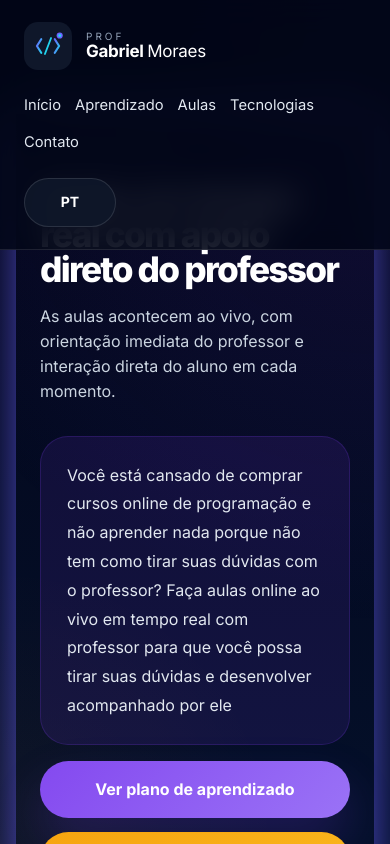
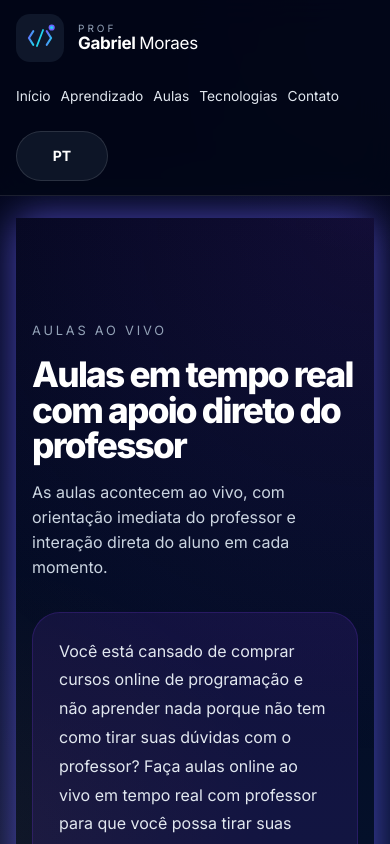
Before and after one commit to artego974/Prof-Gabriel-Moraes, a React (Vite) app in the folder prof_gabriel_moraes/: page / in a window 390 px wide. Built offline with nearby package versions, Linux system fonts and the light colour scheme.

Commit message:
ajuste de espaçamento

```diff
--- a/prof_gabriel_moraes/src/App.css
+++ b/prof_gabriel_moraes/src/App.css
@@ -358,8 +358,13 @@
 
 /* ── SECTIONS ── */
 .section {
-  padding: 80px 24px;
+  padding: 100px 24px;
   animation: fadeInUp 0.85s ease-out 0.1s backwards;
+  scroll-margin-top: 140px;
+}
+
+.section + .section {
+  margin-top: 40px;
 }
 
 .section-header {
@@ -409,7 +414,7 @@
   gap: 50px;
   align-items: center;
   min-height: calc(100vh - 92px);
-  padding-top: 18px;
+  padding: 22px 0 60px;
   position: relative;
 }
 
@@ -1084,6 +1089,22 @@
 }
 
 @media (max-width: 860px) {
+  .site-header {
+    padding: 18px 20px;
+  }
+
+  .main-nav {
+    gap: 14px;
+  }
+
+  .app-shell main {
+    padding-top: 160px;
+  }
+
+  .section {
+    scroll-margin-top: 160px;
+  }
+
   .hero {
     gap: 32px;
   }
@@ -1131,9 +1152,19 @@
     padding: 18px 16px 30px;
   }
 
+  .app-shell main {
+    padding-top: 180px;
+  }
+
   .site-header {
+    padding: 16px 18px;
     flex-direction: column;
     align-items: flex-start;
+  }
+
+  .section {
+    padding: 90px 16px;
+    scroll-margin-top: 180px;
   }
 
   .main-nav {
@@ -1176,6 +1207,25 @@
 
   .site-footer {
     padding: 32px 24px 0;
+  }
+}
+
+@media (max-width: 540px) {
+  .app-shell main {
+    padding-top: 200px;
+  }
+
+  .site-header {
+    padding: 14px 16px;
+  }
+
+  .main-nav {
+    gap: 10px;
+    font-size: 0.86rem;
+  }
+
+  .section {
+    scroll-margin-top: 200px;
   }
 }
 
```
